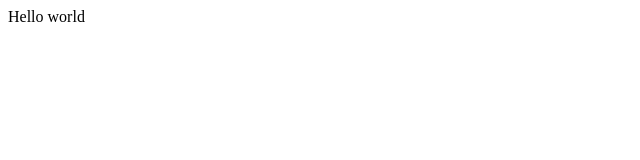
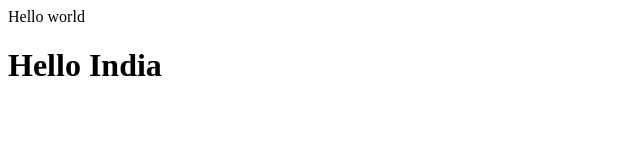
Before and after one commit to souradip23/soura-demo-git, a plain HTML site: page index.html in a window 1280 px wide. Shown: the whole page, without its empty margins (0-640 px from the left). Drawn offline with Linux system fonts and the light colour scheme.

Commit message:
Add new feature

```diff
--- a/index.html
+++ b/index.html
@@ -1 +1,3 @@
 <p>Hello world</p>
+
+<h1>Hello India</h1>
```
